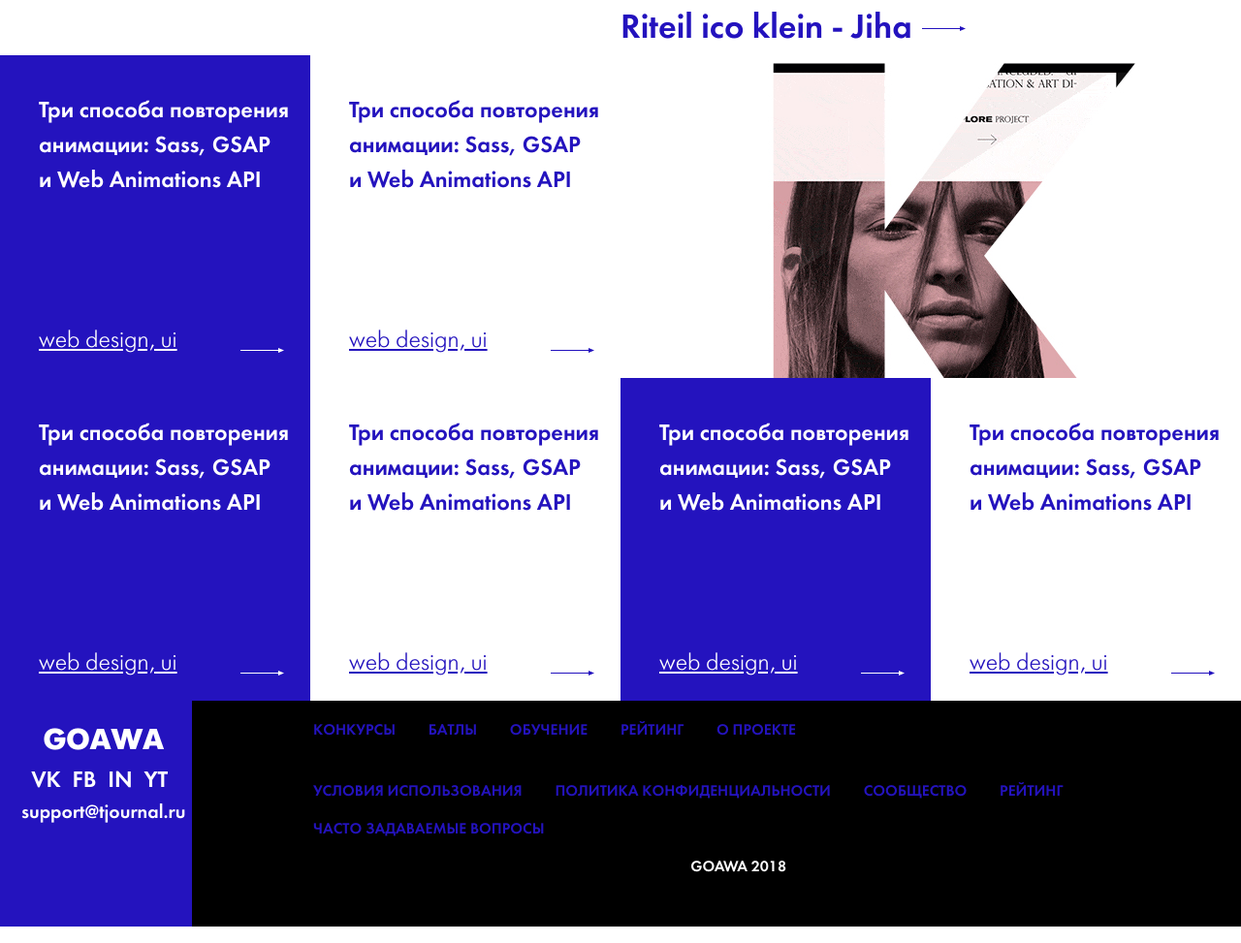
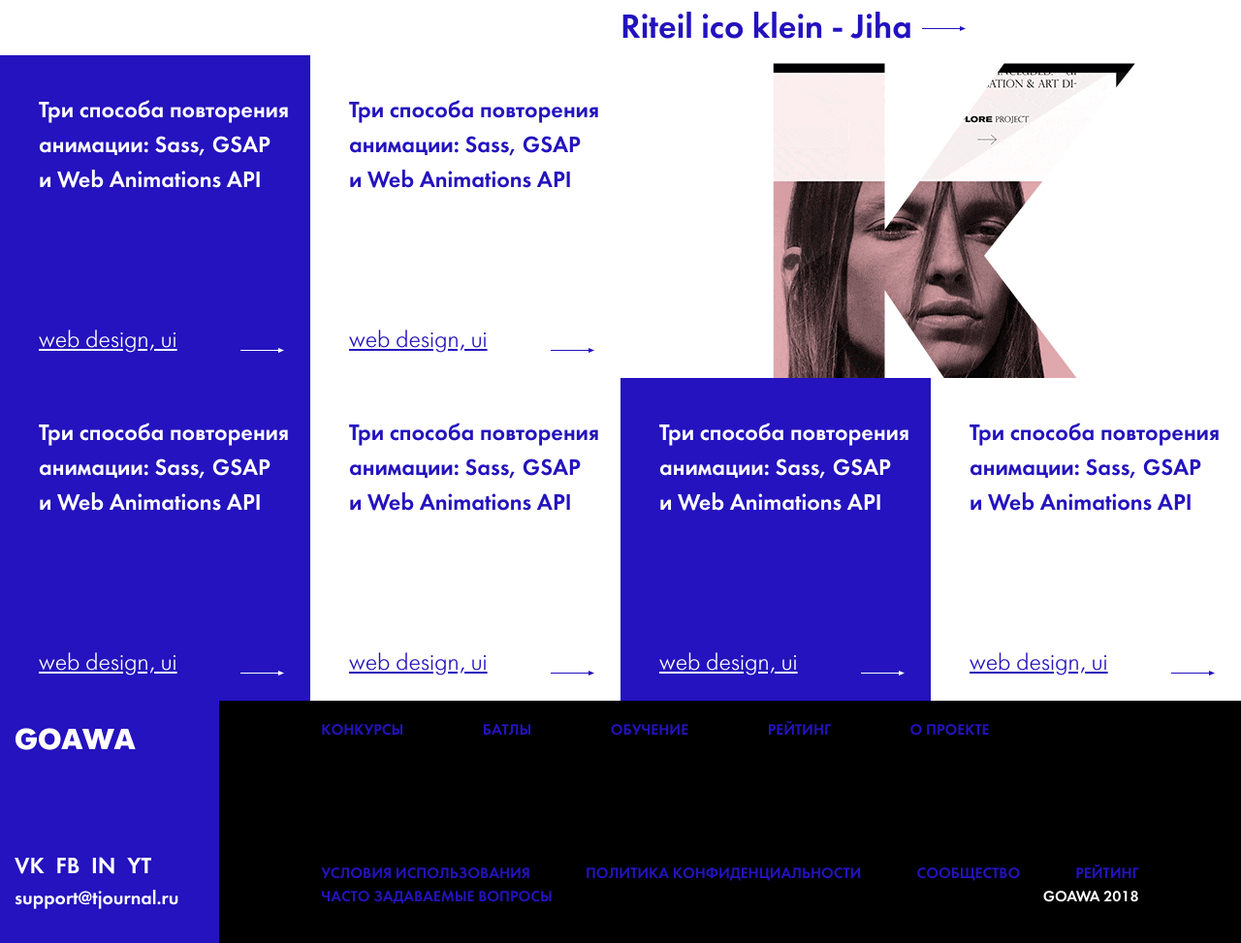
Before and after one commit to mavcycyan/konkurs, a plain HTML site: page index.html in a window 1280 px wide. Shown: the part 3996-4969 px from the top of the page at 97% size. Drawn offline with nearby package versions, Linux system fonts and the light colour scheme.

Commit message:
- мелкие правки 2

```diff
--- a/css/main.scss
+++ b/css/main.scss
@@ -189,7 +189,7 @@ footer { background: #2413be; color: #fff; padding-left: 35px;}
         &-ml { font-size: 16px;}
     }
 }
-@media(min-width: 768px){
+@media(min-width: 768px) and (max-width: 1199px){
     footer { padding: 0; overflow: hidden;}
     .f {
         &-left { min-height: auto; text-align: center; }
@@ -227,15 +227,3 @@ footer { background: #2413be; color: #fff; padding-left: 35px;}
         }
     }
 }
-@media(min-width: 1200px){
-    .f{
-        &-right {
-            &-btm {
-                ul { text-align: left;}
-            }
-        }
-        &-menu {
-            ul { text-align: left}
-        }
-    }
-}
--- a/index.html
+++ b/index.html
@@ -496,18 +496,7 @@ $(window).on('load resize scroll', function(){
     }
 })
 </script>
-<script>
-$('.h-mob-btn button').click(function(){
-    if($(this).hasClass('active')){
-        $(this).removeClass('active');
-        $('.h-mob-menu').addClass('hidden');
-    }
-    else {
-        $(this).addClass('active');
-        $('.h-mob-menu').removeClass('hidden');
-    }
-});
-</script>
+<script src="js/main.js"></script>
 
 </body>
 </html>
--- /dev/null
+++ b/js/main.js
@@ -0,0 +1,12 @@
+$('.h-mob-btn button').click(function(){
+    if($(this).hasClass('active')){
+        $(this).removeClass('active');
+        $('.h-mob-menu').addClass('hidden');
+    }
+    else {
+        $(this).addClass('active');
+        $('.h-mob-menu').removeClass('hidden');
+    }
+});
+
+/***/
```
Also changed, not shown: css/main.css, 1 other file.
